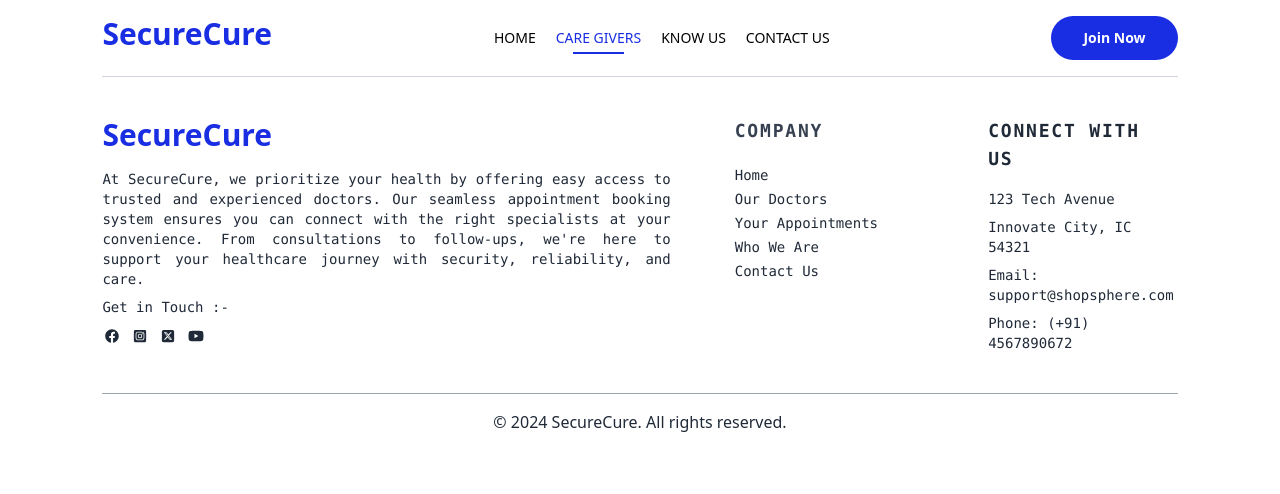
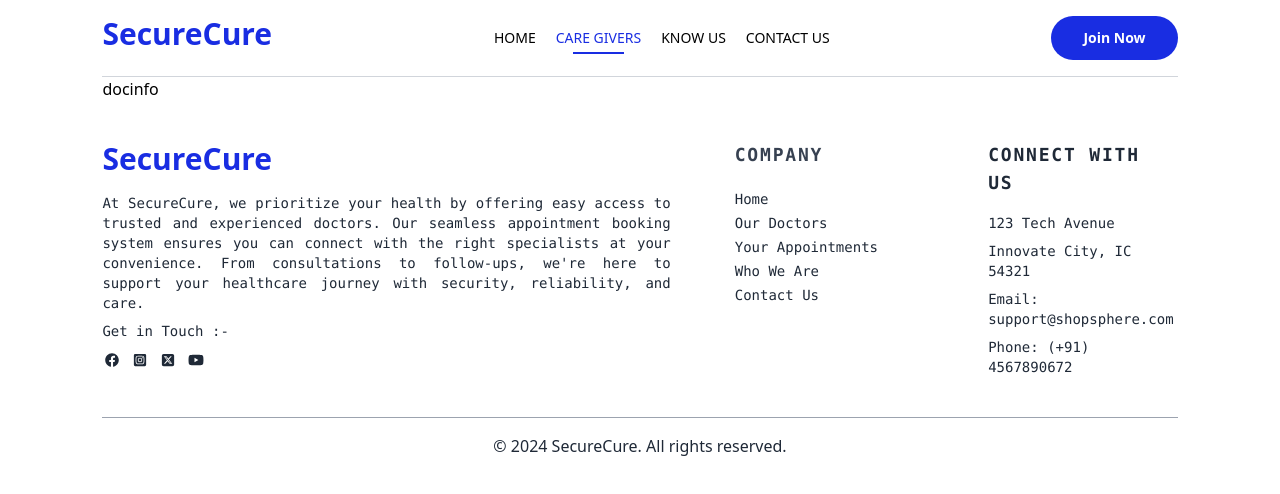
Before and after one commit to Shuvam-2000/SecureCure, a React (Vite) app: page /doctors in a window 1280 px wide. Shown: the top 494 px of the page. Built offline with nearby package versions, Linux system fonts and the light colour scheme.

Commit message:
doctorinfo page development to start

```diff
--- a/src/pages/DocInfo.jsx
+++ b/src/pages/DocInfo.jsx
@@ -3,7 +3,7 @@
 const DocInfo = () => {
   return (
     <div>
-
+      docinfo
     </div>
   )
 }
```
